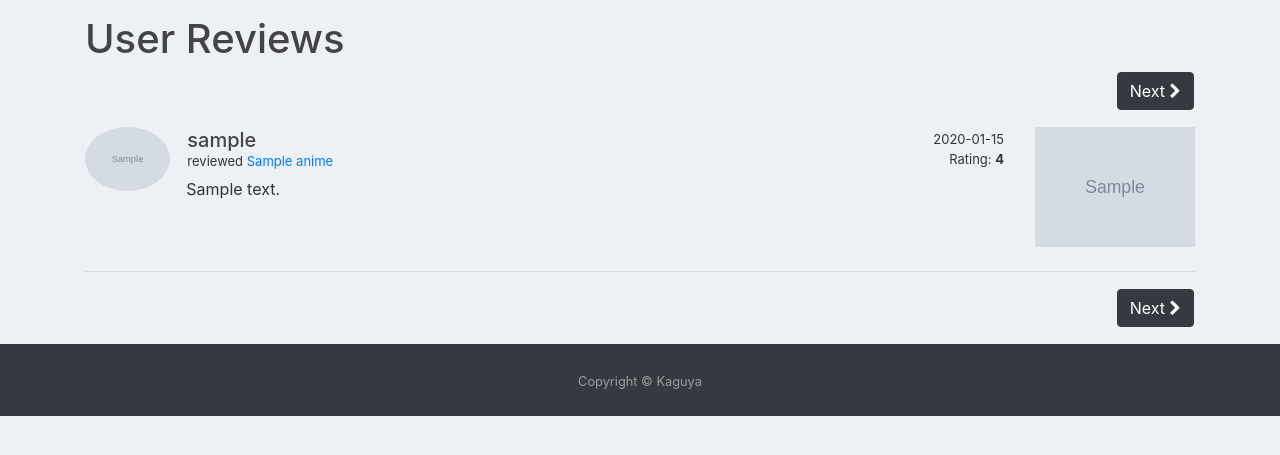
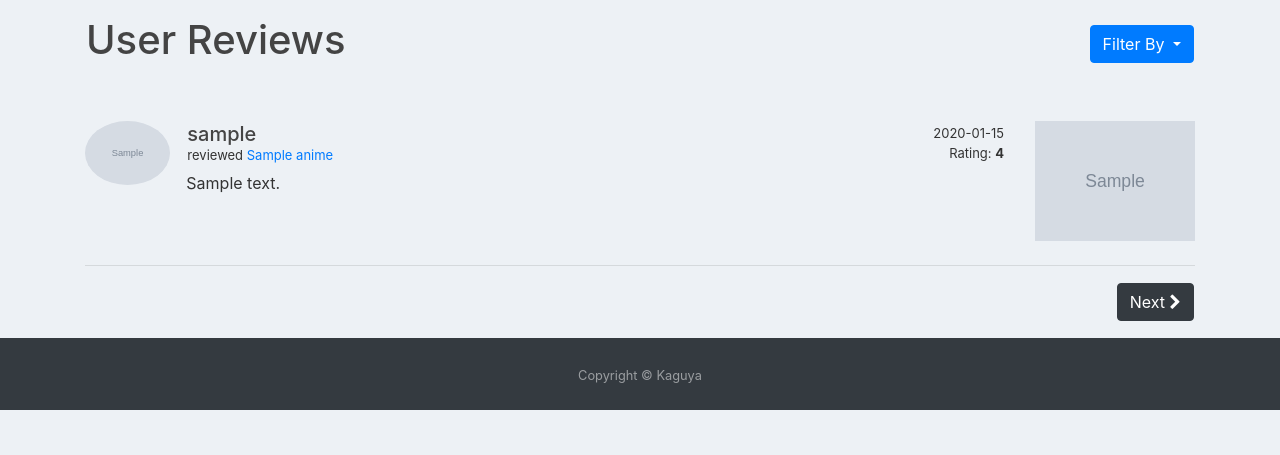
Before and after one commit to jason-cls/project-himawari, a Flask app: template kaguya/templates/reviews.html in a window 1280 px wide. Shown: the part 65-520 px from the top of the page. Run offline with Flask 2, Linux system fonts and the light colour scheme; tables that the repository leaves empty hold one stand-in row (values such as "Sample post"); the template is opened without the code that fills it: values that come from a table or form of the project are taken from there, most other values are stand-ins (such as "Sample title", 1, 10 or a date in 2020); grey boxes marked "Sample" are stand-in pictures; some libraries are stand-ins or nearby versions.

Commit message:
frontend filter radios

```diff
--- a/kaguya/templates/_review.html
+++ b/kaguya/templates/_review.html
@@ -2,7 +2,6 @@
 <!--Reviews page; user review sub-template-->
 
 <div class="media mb-4">
-
     <img class="d-flex mr-3 rounded-circle"
          src="{{ url_for('static', filename='profile_pics/' + review.user.image_file) }}"
          style="float:left; width:auto; height:8vh; margin-right:10px; border-radius:50%">
@@ -25,8 +24,8 @@
         <div class="pr-5">
           {{ review.content }}
         </div>
+    </div>
 
-    </div>
     <a href="{{ url_for('anime_bp.anime_gen', anime_id=review.anime.id) }}">
       <img src="{{ review.anime.image_file }}" style="float:right; width:auto; height:15vh; margin-left:30px;">
     </a>
--- a/kaguya/templates/reviews.html
+++ b/kaguya/templates/reviews.html
@@ -2,33 +2,76 @@
 
 {% block content %}
 <div class="container">
-  <h1>User Reviews</h1>
 
-  <!--Page Navigation-->
-  <row>
-    <table style="width:100%" class="mb-3">
+<!--  &lt;!&ndash;Page Navigation&ndash;&gt;-->
+<!--  <row>-->
+<!--    <table style="width:100%" class="mb-3">-->
+<!--      <tr>-->
+<!--        <td>-->
+<!--          {% if prev_url %}-->
+<!--            <a href="{{ prev_url }}">-->
+<!--              <button type="button" class="btn btn-dark">-->
+<!--                <i class="fa fa-chevron-left" aria-hidden="true"></i> Back-->
+<!--              </button>-->
+<!--            </a>-->
+<!--          {% endif %}-->
+<!--        </td>-->
+<!--        <td class="text-right align-right">-->
+<!--          {% if next_url %}-->
+<!--            <a href="{{ next_url }}">-->
+<!--              <button type="button" class="btn btn-dark">-->
+<!--                Next <i class="fa fa-chevron-right" aria-hidden="true"></i>-->
+<!--              </button>-->
+<!--            </a>-->
+<!--          {% endif %}-->
+<!--        </td>-->
+<!--      </tr>-->
+<!--    </table>-->
+<!--  </row>-->
+
+  <!--Filters / Sorting-->
+  <table style="width:100%" class="mb-5">
     <tr>
       <td>
-          {% if prev_url %}
-            <a href="{{ prev_url }}">
-              <button type="button" class="btn btn-dark">
-                <i class="fa fa-chevron-left" aria-hidden="true"></i> Back
+        <h1>User Reviews</h1>
+      </td>
+      <td>
+        <div class="dropdown float-right">
+          <button class="btn btn-primary dropdown-toggle" type="button" id="dropdownMenu2" data-toggle="dropdown" aria-haspopup="true" aria-expanded="false">
+            Filter By
           </button>
-            </a>
-          {% endif %}
-        </td>
-        <td class="text-right align-right">
-          {% if next_url %}
-            <a href="{{ next_url }}">
-              <button type="button" class="btn btn-dark">
-                Next <i class="fa fa-chevron-right" aria-hidden="true"></i>
-              </button>
-            </a>
-          {% endif %}
+          <div class="dropdown-menu" aria-labelledby="dropdownMenu2">
+            <div class="dropdown-item form-check pl-5">
+              <input class="form-check-input" type="radio" name="timeRadios" id="timeRadios1" value="option1" checked>
+              <label class="form-check-label" for="timeRadios1">
+                Recent
+              </label>
+            </div>
+            <div class="dropdown-item form-check pl-5">
+              <input class="form-check-input" type="radio" name="timeRadios" id="timeRadios2" value="option2">
+              <label class="form-check-label" for="timeRadios2">
+                Oldest
+              </label>
+            </div>
+            <div class="dropdown-divider"></div>
+            <div class="dropdown-item form-check pl-5">
+              <input class="form-check-input" type="radio" name="ratingRadios" id="ratingRadios1" value="option1" checked>
+              <label class="form-check-label" for="ratingRadios1">
+                Highest Rating
+              </label>
+            </div>
+            <div class="dropdown-item form-check pl-5">
+              <input class="form-check-input" type="radio" name="ratingRadios" id="ratingRadios2" value="option2">
+              <label class="form-check-label" for="ratingRadios2">
+                Lowest Rating
+              </label>
+            </div>
+          </div>
+        </div>
       </td>
     </tr>
   </table>
-  </row>
+
 
   {% for review in reviews %}
     {% include '_review.html' %}
```
Lines whose indentation alone changed are shown as unchanged.
